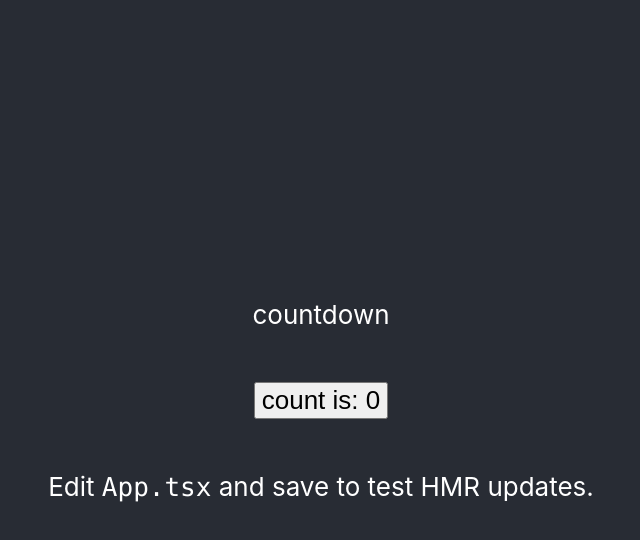
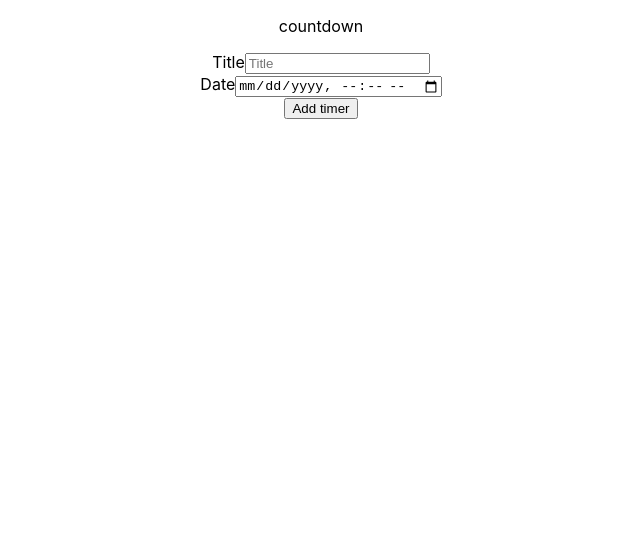
Before and after one commit to mateossh/countdown, a React (Vite) app: page / in a window 1280 px wide. Shown: the top 540 px of the page, without its empty margins (319-959 px from the left). Built offline with nearby package versions, Linux system fonts and the light colour scheme.

Commit message:
proof of concept

```diff
--- a/src/App.css
+++ b/src/App.css
@@ -1,42 +1,3 @@
 .App {
   text-align: center;
 }
-
-.App-logo {
-  height: 40vmin;
-  pointer-events: none;
-}
-
-@media (prefers-reduced-motion: no-preference) {
-  .App-logo {
-    animation: App-logo-spin infinite 20s linear;
-  }
-}
-
-.App-header {
-  background-color: #282c34;
-  min-height: 100vh;
-  display: flex;
-  flex-direction: column;
-  align-items: center;
-  justify-content: center;
-  font-size: calc(10px + 2vmin);
-  color: white;
-}
-
-.App-link {
-  color: #61dafb;
-}
-
-@keyframes App-logo-spin {
-  from {
-    transform: rotate(0deg);
-  }
-  to {
-    transform: rotate(360deg);
-  }
-}
-
-button {
-  font-size: calc(10px + 2vmin);
-}
--- a/src/App.tsx
+++ b/src/App.tsx
@@ -1,22 +1,97 @@
-import { useState } from 'react'
+import { useEffect, useState } from 'react'
+import { Formik, Field, Form, FormikHelpers } from 'formik'
 import './App.css'
+import { useForceUpdate } from './hooks'
+import { Timer as ITimer } from './types'
+import Timer from './Timer'
+
+interface FormErrors {
+  title?: string
+  date?: string
+}
 
 function App() {
-  const [count, setCount] = useState(0)
+  const [timers, setTimers] = useState<ITimer[]>([]);
+
+  const validate = (values: ITimer) => {
+    const errors: FormErrors = {};
+
+    if (!values.title) {
+      errors.title = 'Required';
+    }
+
+    if (!values.date) {
+      errors.date = 'Required';
+    }
+
+    if (Date.parse(values.date) < Date.now()) {
+      errors.date = 'Enter correct date';
+    }
+
+    return errors;
+  }
 
   return (
     <div className="App">
       <header className="App-header">
         <p>countdown</p>
-        <p>
-          <button type="button" onClick={() => setCount((count) => count + 1)}>
-            count is: {count}
-          </button>
-        </p>
-        <p>
-          Edit <code>App.tsx</code> and save to test HMR updates.
-        </p>
       </header>
+
+      <div>
+        <ul>
+        {timers.map((timer: ITimer, key: number) => (
+          <Timer
+            key={key}
+            title={timer.title}
+            date={timer.date}
+          />
+        ))}
+        </ul>
+
+        <Formik
+          initialValues={{
+            title: '',
+            date: '',
+          }}
+          onSubmit={(
+            values: ITimer,
+            { resetForm }: FormikHelpers<ITimer>
+          ) => {
+            console.log(`form submitted`);
+            console.log(values);
+
+            const newTimer: ITimer = values;
+            setTimers([...timers, newTimer]);
+            resetForm();
+          }}
+          validate={validate}
+        >
+          {({ errors, touched }) => (
+            <Form>
+              <label htmlFor="title">Title</label>
+              <Field
+                id="title"
+                name="title"
+                placeholder="Title"
+              />
+              {errors.title && touched.title && <div>elemele {errors.title}</div>}
+              <br />
+
+              <label htmlFor="date">Date</label>
+              <Field
+                id="date"
+                name="date"
+                placeholder="date"
+                type="datetime-local"
+              />
+              {errors.date && touched.date && <div>elemele7 {errors.date}</div>}
+              <br />
+
+              <button type="submit">Add timer</button>
+            </Form>
+          )}
+        </Formik>
+      </div>
     </div>
   )
 }
--- /dev/null
+++ b/src/Timer.tsx
@@ -0,0 +1,46 @@
+import { useEffect } from 'react'
+import { Timer as ITimer } from './types'
+import { useForceUpdate } from './hooks'
+
+function Timer({ title, date }: ITimer) {
+  const forceUpdate = useForceUpdate();
+
+  useEffect(() => {
+    const updateInterval = setInterval(() => { forceUpdate() }, 1000);
+
+    return () => {
+      clearInterval(updateInterval);
+    }
+  }, [])
+
+  const countDateDiff = (date: string): string => {
+    let diff = Date.parse(date) - Date.now();
+    let finalString = '';
+
+    diff = Math.abs(diff / 1000);
+    const firstDiff = diff;
+
+    const seconds = Math.floor(diff % 60);
+    diff = diff / 60;
+    const minutes = Math.floor(diff % 60);
+    diff = diff / 60;
+    const hours = Math.floor(diff % 24);
+    const days = Math.floor(diff / 24);
+
+    if (firstDiff >= 60 * 60 * 24) finalString += `${days} days `;
+    if (firstDiff >= 60 * 60) finalString += `${hours} hours `;
+    if (firstDiff >= 60) finalString += `${minutes} minutes `;
+    finalString += `${seconds} seconds`;
+
+    return finalString;
+  }
+
+  return (
+    <li>
+      <h3>{title}</h3>
+      <p>{countDateDiff(date)}</p>
+    </li>
+  )
+}
+
+export default Timer
--- /dev/null
+++ b/src/hooks.ts
@@ -0,0 +1,6 @@
+import { useState } from 'react'
+
+export const useForceUpdate = () => {
+  const [, setValue] = useState(0);
+  return () => setValue(value => ++value);
+}
--- /dev/null
+++ b/src/types.ts
@@ -0,0 +1,4 @@
+export interface Timer {
+  title: string
+  date: string
+}
```
